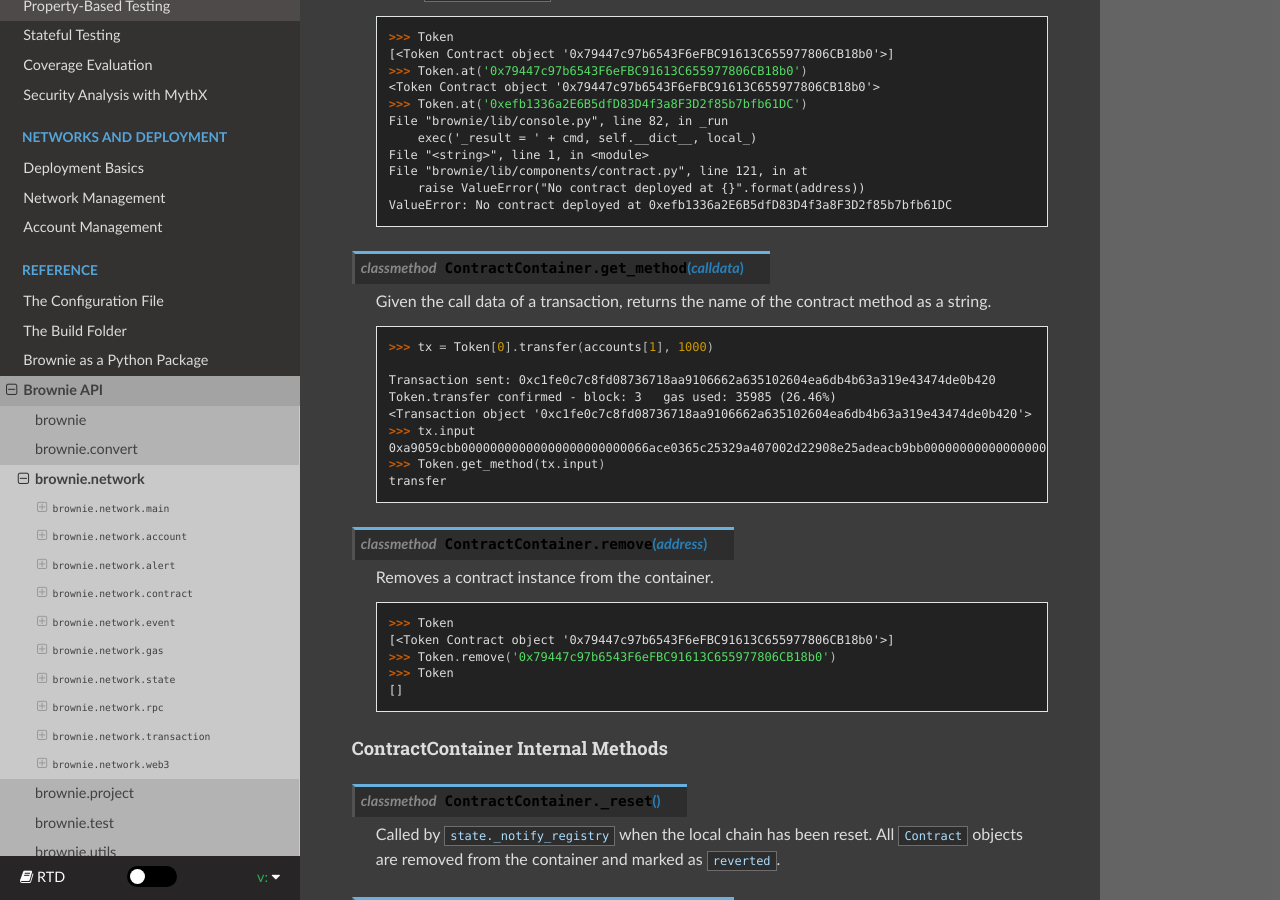
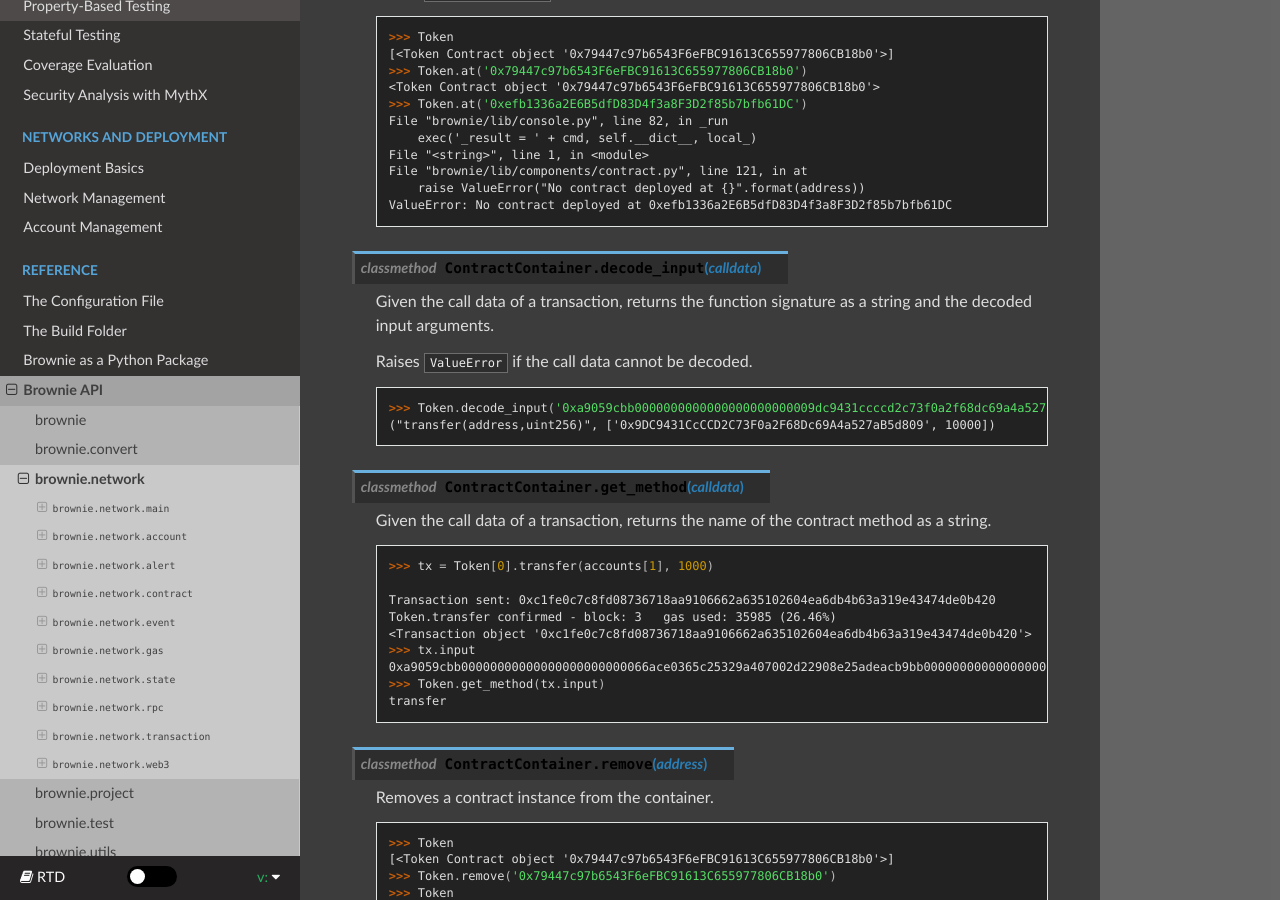
Before and after one commit to eth-brownie/brownie, a Sphinx documentation site: the page built from docs/api-network.rst, in a window 1280 px wide and 900 px high, scrolled down 15551 px. Built offline with Sphinx 7.4.7 and the Read the Docs theme 2.0.0, drawn with Linux system fonts in a browser that asks for light colours.

Commit message:
docs: ContractContainer.decode_input in api docs

```diff
--- a/docs/api-network.rst
+++ b/docs/api-network.rst
@@ -765,6 +765,16 @@
             raise ValueError("No contract deployed at {}".format(address))
         ValueError: No contract deployed at 0xefb1336a2E6B5dfD83D4f3a8F3D2f85b7bfb61DC
 
+.. py:classmethod:: ContractContainer.decode_input(calldata)
+
+    Given the call data of a transaction, returns the function signature as a string and the decoded input arguments.
+
+    Raises ``ValueError`` if the call data cannot be decoded.
+
+    .. code-block:: python
+
+        >>> Token.decode_input('0xa9059cbb0000000000000000000000009dc9431ccccd2c73f0a2f68dc69a4a527ab5d8090000000000000000000000000000000000000000000000000000000000002710')
+        ("transfer(address,uint256)", ['0x9DC9431CcCCD2C73F0a2F68Dc69A4a527aB5d809', 10000])
 
 .. py:classmethod:: ContractContainer.get_method(calldata)
 
```
